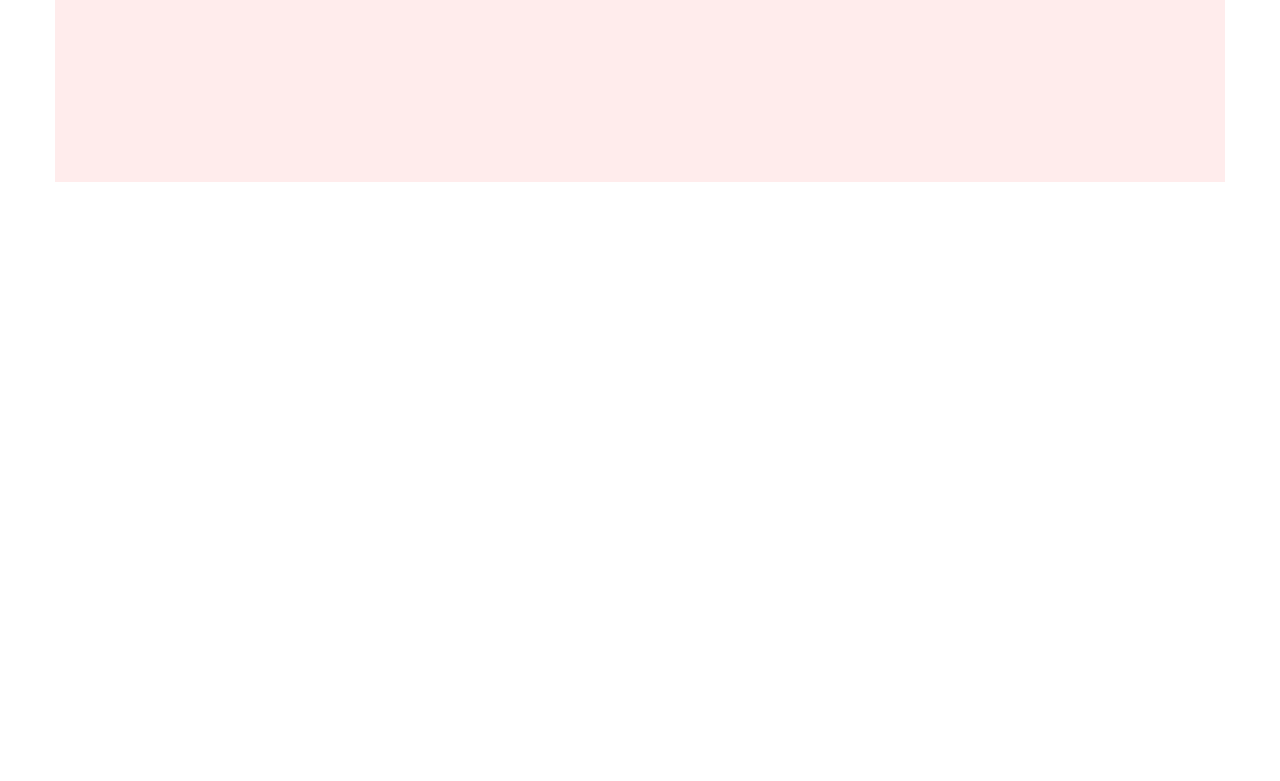
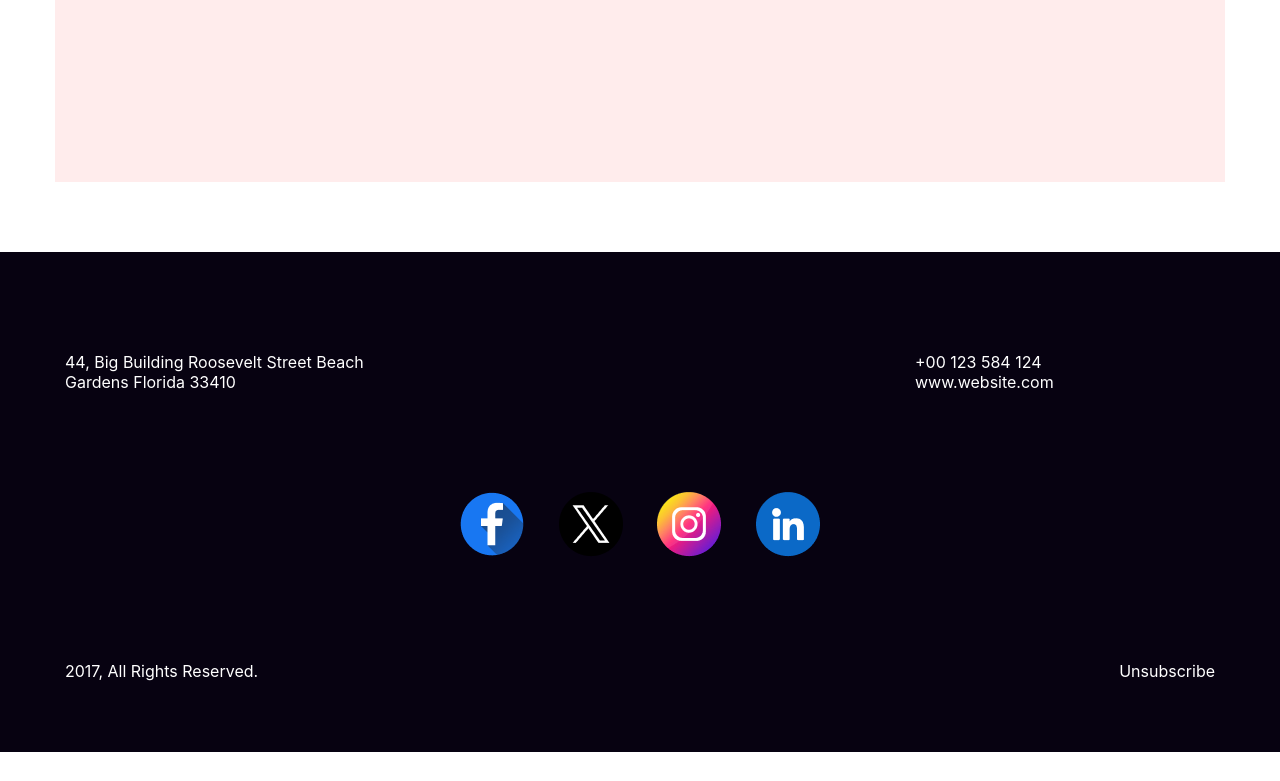
Before and after one commit to grapcode/New-year-offer, a plain HTML site: page index.html in a window 1280 px wide. Shown: the part 5126-5907 px from the top of the page. Before the commit the page ends 5378 px from the top, so only its background shows below. Drawn offline with Linux system fonts and the light colour scheme.

Commit message:
aded the footer

```diff
--- a/index.html
+++ b/index.html
@@ -115,7 +115,30 @@
         </section>
     </main>
     <footer>
-
+        <div class="footer-container">
+            <div class="text-group">
+                <p>44, Big Building Roosevelt Street
+                    Beach Gardens Florida 33410</p>
+            </div>
+            <div class="text-group">
+                <p>+00 123 584 124</p>
+                <p>www.website.com</p>
+            </div>
+        </div>
+        <div class="fot-img">
+            <img src="icons/Facebook.png" alt="">
+            <img src="icons/Twitter.png" alt="">
+            <img src="icons/Instagram.png" alt="">
+            <img src="icons/Linkedin.png" alt="">
+        </div>
+        <div class="footer-container 2">
+            <div class="text-group2">
+                <p>2017, All Rights Reserved.</p>
+            </div>
+            <div class="text-group2">
+                <p>Unsubscribe</p>
+            </div>
+        </div>
     </footer>
 </body>
 
--- a/style.css
+++ b/style.css
@@ -239,3 +239,27 @@ section{
 .news-btn input{
     border-radius: 50px 0px 0px 50px;
 }
+/* footer section styles  */
+footer{
+    background-color: #070211;
+    height: 500px;
+}
+.footer-container{
+    color: #fff;
+    display: flex;
+    max-width: 1170px;
+    margin: 0 auto;
+    align-items: center;
+    padding: 100px 10px;
+    justify-content: space-between;
+}
+
+.text-group p{
+    width: 300px;
+}
+.fot-img{
+    text-align: center;
+}
+.fot-img img{
+    padding: 0 15px;
+}
```
